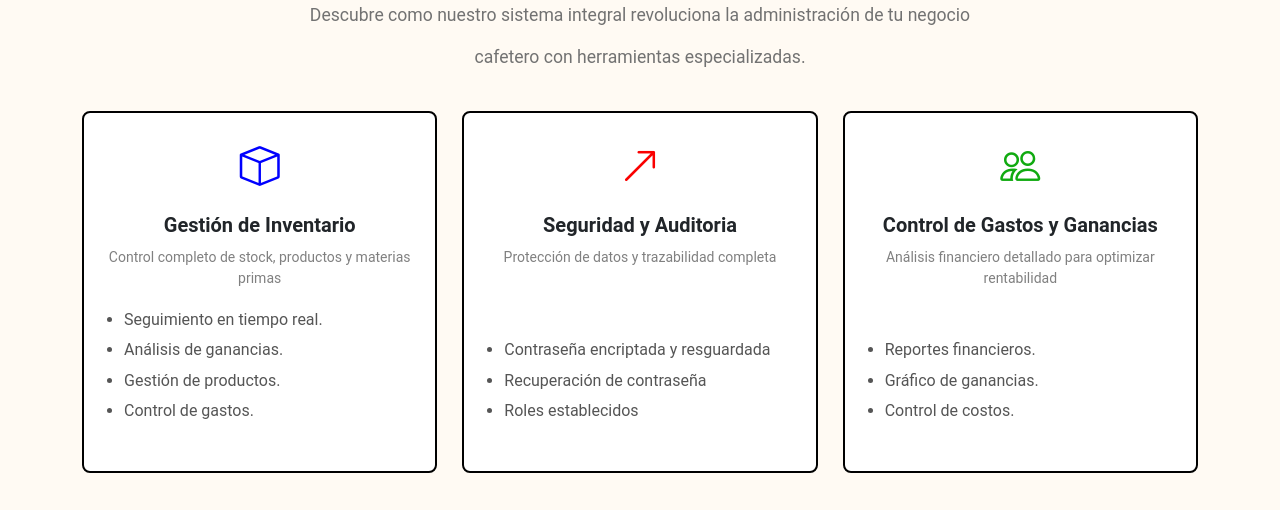
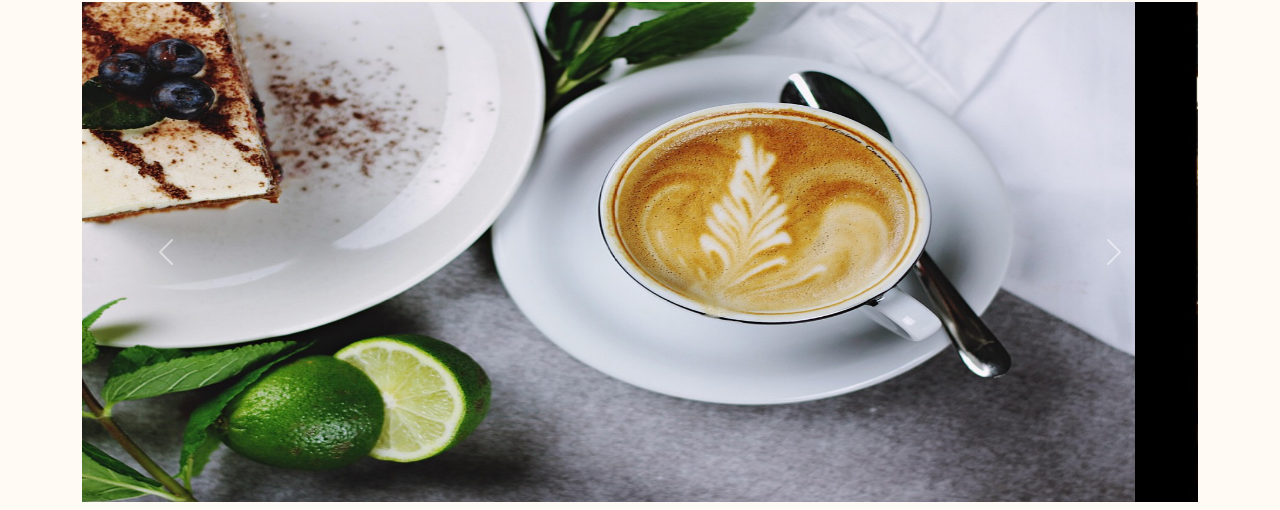
Before and after one commit to roberth-edu/pagina-web-maisoon-du-cafe, a plain HTML site: page paginas/funciones.html in a window 1280 px wide. Shown: the part 236-746 px from the top of the page. Drawn offline with nearby package versions, Linux system fonts and the light colour scheme.

Commit message:
carrusel

```diff
--- a/paginas/funciones.html
+++ b/paginas/funciones.html
@@ -52,10 +52,36 @@
 
 
   <main>
+
+
     <div class="container">
       <h1 class="text-center mt-4 mt-md-5">
         Funciones del sistema
       </h1>
+
+          <div id="carouselExampleControls" class="carousel slide" data-bs-ride="carousel">
+      <div class="carousel-inner">
+        <div class="carousel-item active">
+          <img src="../imagenes/cafe1.jpg" class="d-block w-100" alt="..." style="width: 100px; height: 500px;">
+        </div>
+        <div class="carousel-item">
+          <img src="../imagenes/cafeteria1.jpg" class="d-block w-100" alt="..." style="width: 100px; height: 500px;">
+        </div>
+        <div class="carousel-item">
+          <img src="../imagenes/taza.jpg" class="d-block w-100" alt="..." style="width: 100px; height: 500px;">
+        </div>
+      </div>
+      <button class="carousel-control-prev" type="button" data-bs-target="#carouselExampleControls"
+        data-bs-slide="prev">
+        <span class="carousel-control-prev-icon" aria-hidden="true"></span>
+        <span class="visually-hidden">Anterior</span>
+      </button>
+      <button class="carousel-control-next" type="button" data-bs-target="#carouselExampleControls"
+        data-bs-slide="next">
+        <span class="carousel-control-next-icon" aria-hidden="true"></span>
+        <span class="visually-hidden">Siguiente</span>
+      </button>
+    </div>
 
       <p class="definicion text-center mt-3">
         Descubre como nuestro sistema integral revoluciona la administración de tu negocio
@@ -123,7 +149,12 @@
         </div>
       </div>
     </div>
+
+
   </main>
+
+
+
   <footer class="mt-5">
     <div class="container">
       <div class="row">
```
Also changed, not shown: imagenes/cafe1.jpg (added), imagenes/cafe2.jpg (added), imagenes/cafe2.webp (added), imagenes/cafe3.webp (added), imagenes/cafeteria1.jpg (added), imagenes/taza.jpg (added).
